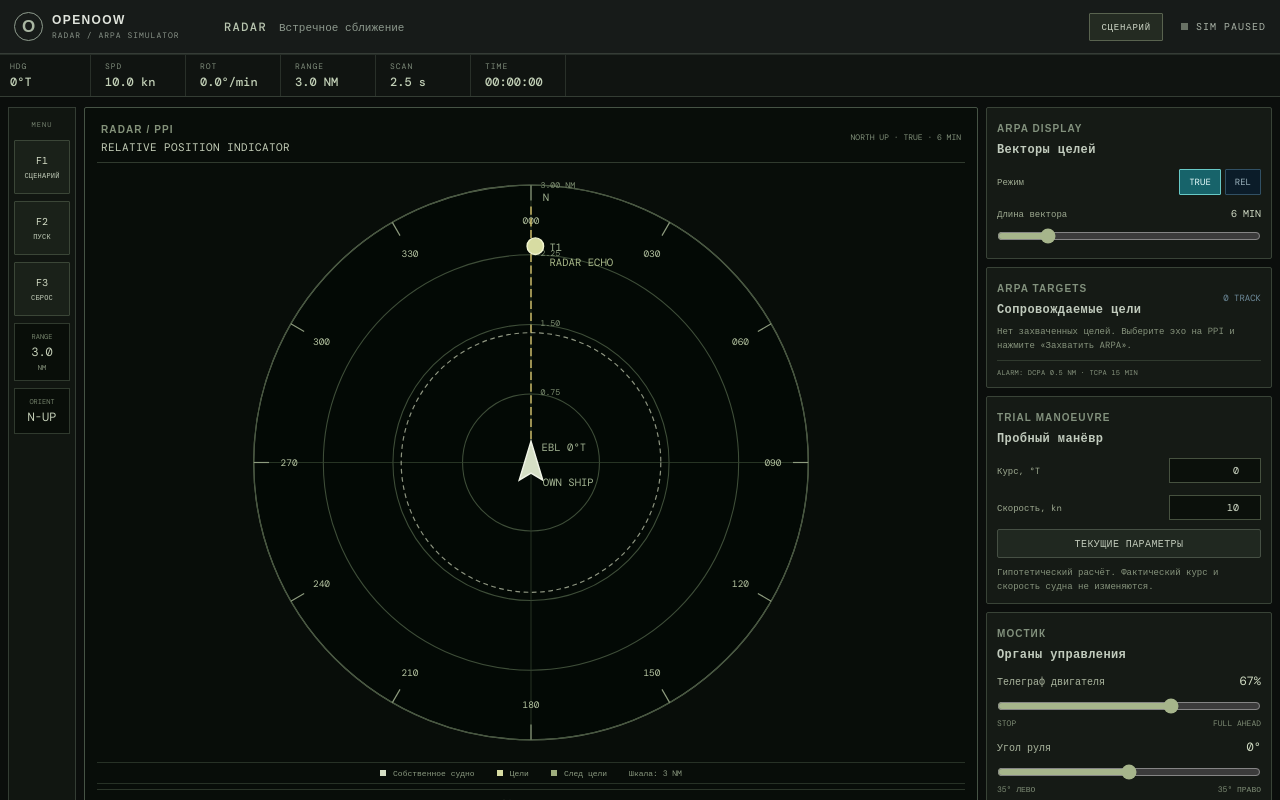
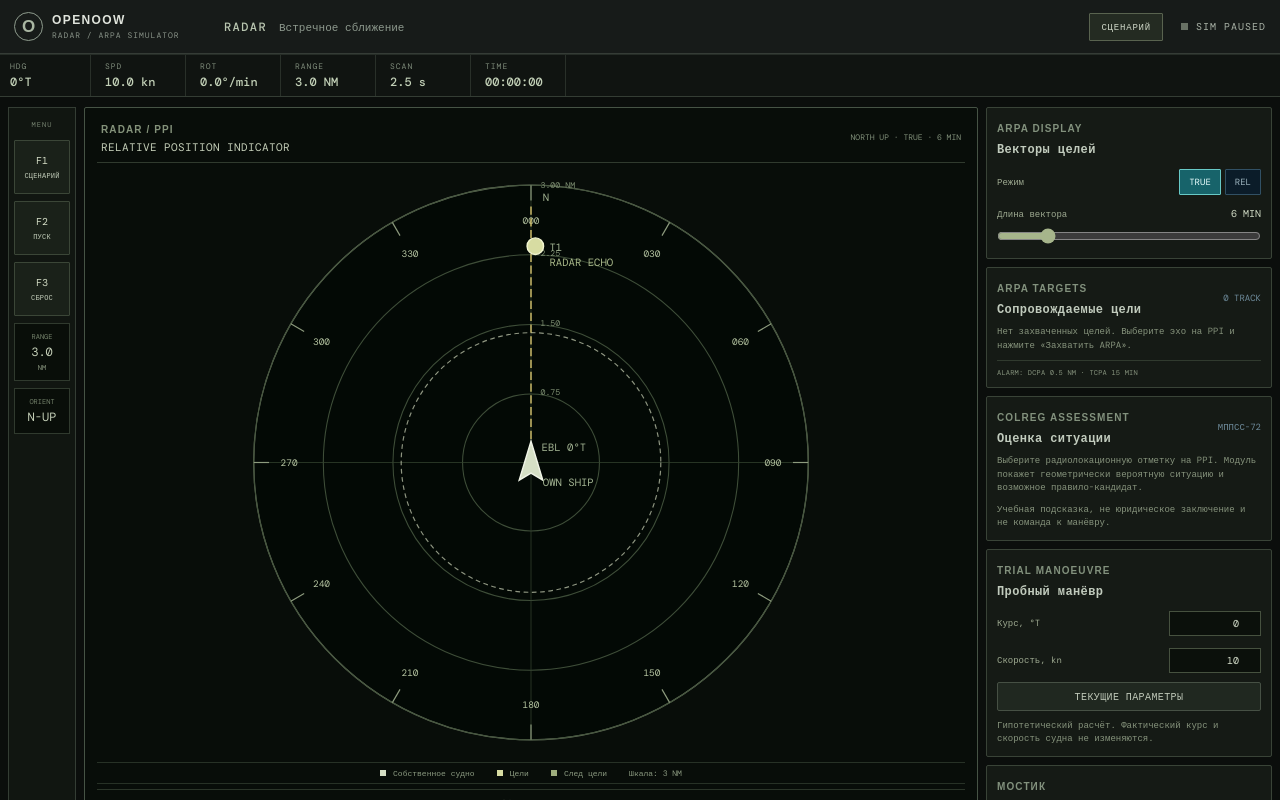
Before and after one commit to quvok/OpenOOW, a React (Vite) app: page / in a window 1280 px wide. Shown: the top 800 px of the page. Built offline with nearby package versions, Linux system fonts and the light colour scheme.

Commit message:
Integrate live COLREG assessment panel

```diff
--- a/src/ui/App.tsx
+++ b/src/ui/App.tsx
@@ -8,6 +8,7 @@ import { acquireArpaTarget, calculateArpaSolution, calculateTrialManoeuvre, upda
 import { DEFAULT_RADAR_CONFIG, isRadarScanDue, measureRadarContacts, type RadarScanClock } from "../core/radarMeasurements";
 import { INITIAL_SHIP_STATE, stepShip, type ShipDynamicsState } from "../core/shipDynamics";
 import { ENCOUNTER_SCENARIOS, getScenarioTargetCpa, type EncounterScenario } from "../core/scenarios";
+import { assessColregEncounter } from "../core/colreg";
 
 const STEP_SECONDS = 0.1;
 const RADAR_RANGE_NM = 3;
@@ -221,6 +222,8 @@ export default function App() {
   const ownVessel: VesselState = { id: "OWN", xNm: ship.eastNm, yNm: ship.northNm, courseDeg: ship.headingDeg, speedKn: ship.speedKn };
   const targetCpa = targets.map((target) => ({ target, cpa: calculateCpa(ownVessel, target) }));
   const selectedMeasurement = radarMeasurements.find((item) => item.id === selectedRadarTargetId) ?? null;
+  const selectedColregTarget = targets.find((target) => target.id === selectedRadarTargetId) ?? null;
+  const colregAssessment = selectedColregTarget ? assessColregEncounter(ownVessel, selectedColregTarget, { restrictedVisibility: activeScenario.visibilityNm <= 2, riskDcpaNm: alertDcpaNm }) : null;
   const selectedTrack = selectedRadarTargetId ? Object.values(arpaTracks).find((track) => track.associatedRadarId === selectedRadarTargetId) ?? arpaTracks[selectedRadarTargetId] : undefined;
   const eblDifference = selectedMeasurement ? ((selectedMeasurement.bearingDeg - eblBearingDeg + 540) % 360) - 180 : null;
 
@@ -391,6 +394,22 @@ export default function App() {
             </div> : <p className="cpa-note compact-note">Нет захваченных целей. Выберите эхо на PPI и нажмите «Захватить ARPA».</p>}
             <div className="arpa-threshold-line">ALARM: DCPA {alertDcpaNm.toFixed(1)} NM · TCPA {alertTcpaMinutes} MIN</div>
           </section>
+          <section className="panel console-panel colreg-live-panel">
+            <div className="panel-heading"><div><span className="eyebrow">COLREG ASSESSMENT</span><h2>Оценка ситуации</h2></div><span className="unit">МППСС-72</span></div>
+            {colregAssessment ? <>
+              <div className="colreg-rule-line"><strong>{colregAssessment.rule ? "ПРАВИЛО " + colregAssessment.rule : "ПРАВИЛО НЕ ОПРЕДЕЛЕНО"}</strong><span>{colregAssessment.collisionRisk === "risk" ? "CPA RISK" : colregAssessment.collisionRisk === "no-immediate-risk" ? "NO IMMEDIATE RISK" : "CPA N/A"}</span></div>
+              <h3 className="colreg-title">{colregAssessment.title}</h3>
+              <p className="colreg-duty">{colregAssessment.ownShipDuty}</p>
+              <div className="colreg-readouts">
+                <div><small>ПЕЛЕНГ ЦЕЛИ</small><b>{colregAssessment.targetRelativeBearingDeg.toFixed(1)}° от носа</b></div>
+                <div><small>КУРСОВАЯ РАЗНИЦА</small><b>{colregAssessment.courseDifferenceDeg.toFixed(1)}°</b></div>
+                <div><small>DCPA</small><b>{colregAssessment.dcpaNm === null ? "—" : colregAssessment.dcpaNm.toFixed(2) + " NM"}</b></div>
+                <div><small>TCPA</small><b>{colregAssessment.tcpaMin === null ? "—" : formatMinutes(colregAssessment.tcpaMin)}</b></div>
+              </div>
+              <details className="colreg-limitations"><summary>Ограничения автоматической оценки</summary><ul>{colregAssessment.limitations.map((item) => <li key={item}>{item}</li>)}</ul></details>
+            </> : <p className="cpa-note compact-note">Выберите радиолокационную отметку на PPI. Модуль покажет геометрически вероятную ситуацию и возможное правило-кандидат.</p>}
+            <p className="cpa-note compact-note">Учебная подсказка, не юридическое заключение и не команда к манёвру.</p>
+          </section>
           <section className="panel console-panel trial-quick-panel">
             <div className="panel-heading"><div><span className="eyebrow">TRIAL MANOEUVRE</span><h2>Пробный манёвр</h2></div></div>
             <div className="console-field"><label htmlFor="trial-course-quick">Курс, °T</label><input id="trial-course-quick" type="number" min="0" max="359" step="1" value={trialCourseDeg} onChange={(event) => setTrialCourseDeg(Math.max(0, Math.min(359, Number(event.target.value) || 0)))}/></div>
```
